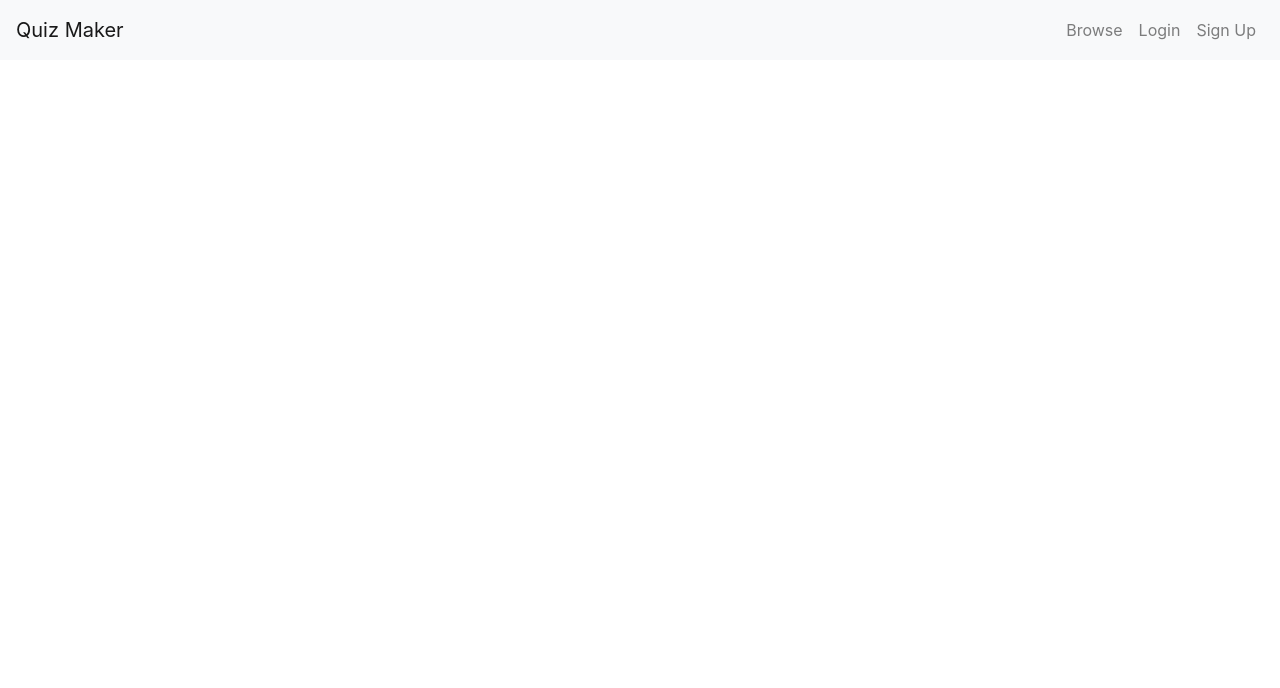
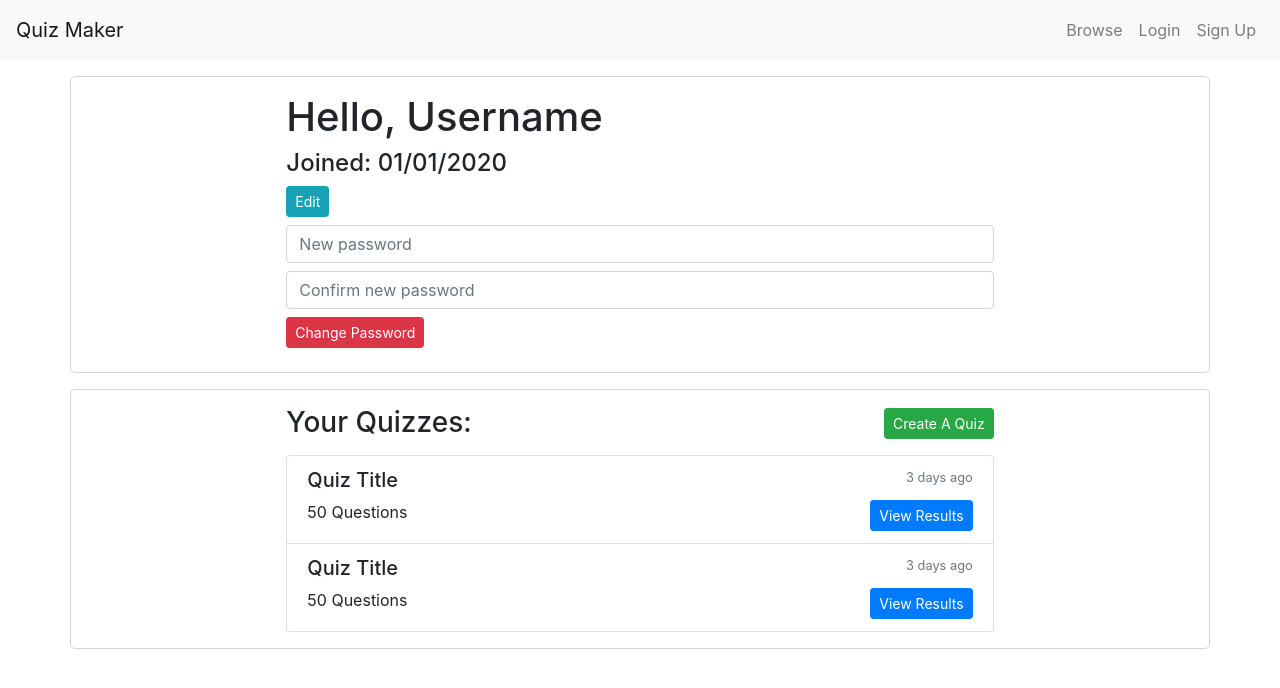
Before and after one commit to jtaylorsoftware/quizapp-web, a React (Create React App) app: page /dashboard in a window 1280 px wide. Shown: the top 688 px of the page. Built offline with nearby package versions, Linux system fonts and the light colour scheme.

Commit message:
Add base Dashboard component

```diff
--- a/src/App.js
+++ b/src/App.js
@@ -7,6 +7,8 @@ import Login from './components/common/Login'
 
 import './styles/theme.css'
 import QuizBrowser from './components/quiz/browse/QuizBrowser'
+import QuizEditor from './components/quiz/editor/QuizEditor'
+import Dashboard from './components/user/Dashboard'
 
 const App = () => {
   return (
@@ -17,6 +19,8 @@ const App = () => {
         <Route exact path='/register' component={Register} />
         <Route exact path='/login' component={Login} />
         <Route exact path='/quiz/public' component={QuizBrowser} />
+        <Route exact path='/quiz/create' component={QuizEditor} />
+        <Route exact path='/dashboard' component={Dashboard} />
       </Switch>
     </Router>
   )
--- /dev/null
+++ b/src/components/user/Dashboard.js
@@ -0,0 +1,105 @@
+import React from 'react'
+import '../../styles/dashboard.css'
+
+const Dashboard = () => {
+  return (
+    <section className='dashboard container'>
+      <div class='dashboard__block row p-3 my-3'>
+        <section class='col-md-8 mx-auto'>
+          <div className='row'>
+            <h1 className='col'>
+              Hello, <span>Username</span>
+            </h1>
+          </div>
+          <div className='row'>
+            <h4 className='col'>
+              Joined: <span>01/01/2020</span>
+            </h4>
+          </div>
+          <div className='row'>
+            <div className='col'>
+              <button class='btn btn-info btn-sm' role='button'>
+                Edit
+              </button>
+            </div>
+          </div>
+          <div class='row my-2'>
+            <div className='col'>
+              <input
+                className=' form-control'
+                type='text'
+                placeholder='New password'
+                id='password'
+              />
+            </div>
+          </div>
+          <div class='row my-2'>
+            <div className='col'>
+              <input
+                className=' form-control'
+                type='text'
+                placeholder='Confirm new password'
+                id='confirmPassword'
+              />
+            </div>
+          </div>
+          <div class='row my-2'>
+            <div className='col'>
+              <button class='btn btn-danger btn-sm' role='button'>
+                Change Password
+              </button>
+            </div>
+          </div>
+        </section>
+      </div>
+      <div class='dashboard__block row p-3 my-3'>
+        <section class='col-md-8 mx-auto'>
+          <div class='row mb-3'>
+            <h3 class='col mb-0'>Your Quizzes:</h3>
+            <div class='col d-flex align-items-end justify-content-end'>
+              <a href='#' class='btn btn-success btn-sm ml-auto' role='button'>
+                Create A Quiz
+              </a>
+            </div>
+          </div>
+          <ul class='list-group'>
+            <li class='list-group-item'>
+              <div class='d-flex w-100 justify-content-between mb-1'>
+                <h5 class='mb-1'>Quiz Title</h5>
+                <small class='text-muted'>3 days ago</small>
+              </div>
+              <div className='row'>
+                <div className='col'>
+                  <p class='mb-1'>50 Questions</p>
+                </div>
+                <div class='col d-flex justify-content-end align-items-end'>
+                  <a href='#' class='btn btn-primary btn-sm' role='button'>
+                    View Results
+                  </a>
+                </div>
+              </div>
+            </li>
+            <li class='list-group-item'>
+              <div class='d-flex w-100 justify-content-between mb-1'>
+                <h5 class='mb-1'>Quiz Title</h5>
+                <small class='text-muted'>3 days ago</small>
+              </div>
+              <div className='row'>
+                <div className='col'>
+                  <p class='mb-1'>50 Questions</p>
+                </div>
+                <div class='col d-flex justify-content-end align-items-end'>
+                  <a href='#' class='btn btn-primary btn-sm' role='button'>
+                    View Results
+                  </a>
+                </div>
+              </div>
+            </li>
+          </ul>
+        </section>
+      </div>
+    </section>
+  )
+}
+
+export default Dashboard
--- /dev/null
+++ b/src/styles/dashboard.css
@@ -0,0 +1,4 @@
+.dashboard__block {
+  border: 1px solid #ced4da;
+  border-radius: 5px;
+}
```
Also changed, not shown: src/styles/quiz.css (added, +9 -0 lines).
